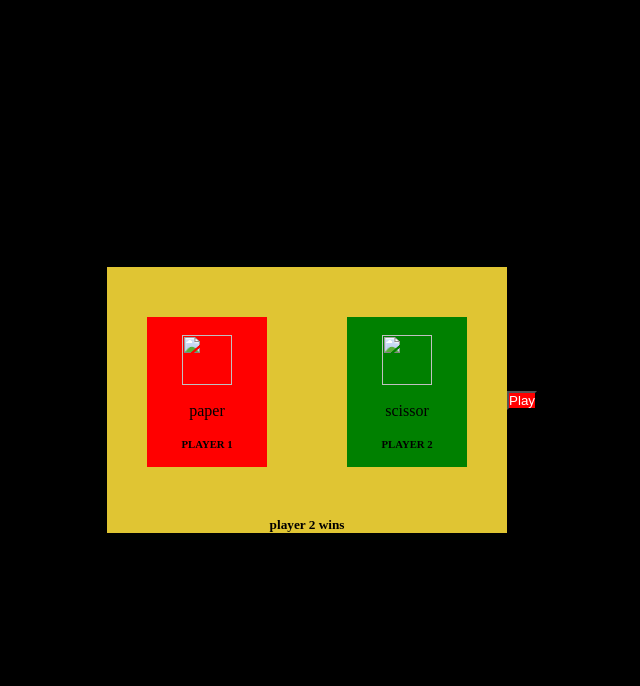
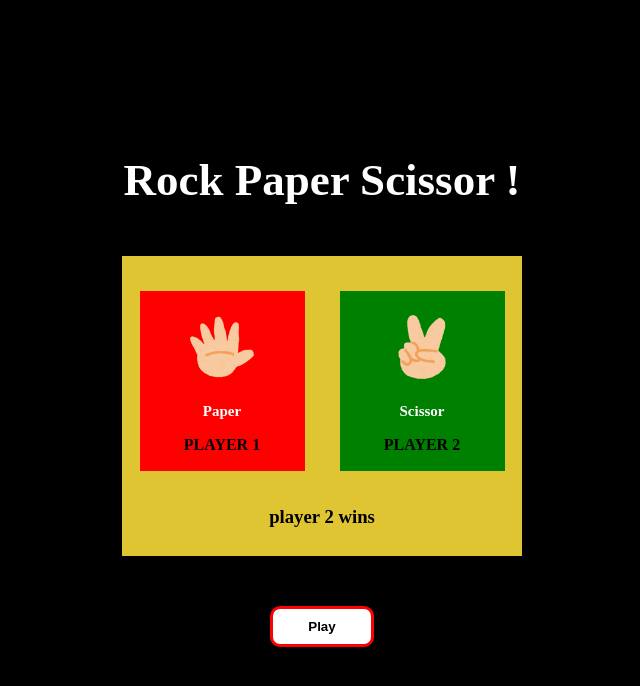
Before and after one commit to Devanshsood02/dom-practice-2, a plain HTML site: page index.html in a window 1280 px wide. Both pictures are taken after a click on the button "Play". Shown: the whole page, without its empty margins (318-958 px from the left). Drawn offline with Linux system fonts and the light colour scheme.

Commit message:
images bug fixed

```diff
--- a/index.html
+++ b/index.html
@@ -1,14 +1,16 @@
 <!DOCTYPE html>
 <html lang="en">
+
 <head>
    <meta charset="UTF-8">
    <meta name="viewport" content="width=device-width, initial-scale=1.0">
    <title>Document</title>
    <link rel="stylesheet" href="style.css">
 </head>
+
 <body>
    <main>
-
+<h1>Rock Paper Scissor !</h1>
       <section class="wraper">
 
 
@@ -18,7 +20,7 @@
 
 
                <span id="s1">***</span>
-         <h6>PLAYER 1</h6>
+               <h4>PLAYER 1</h4>
 
 
             </div>
@@ -28,13 +30,13 @@
 
 
                <span id="s2">***</span>
-         <h6>PLAYER 2</h6>
+               <h4>PLAYER 2</h4>
 
             </div>
 
 
          </section>
-    <h5>player wins</h5>
+         <h3>player wins</h3>
 
 
       </section>
@@ -45,4 +47,5 @@
 
    <script src="script.js"></script>
 </body>
+
 </html>
--- a/script.js
+++ b/script.js
@@ -1,99 +1,130 @@
-let s1=document.querySelector('#s1');
-let s2=document.querySelector('#s2');
-let h5=document.querySelector('h5');
+let s1 = document.querySelector('#s1');
+let s2 = document.querySelector('#s2');
+let h3 = document.querySelector('h3');
 
-let left=document.querySelector('.left');
-let right=document.querySelector('.right');
-let btn=document.querySelector('.btn');
+let left = document.querySelector('.left');
+let right = document.querySelector('.right');
+let btn = document.querySelector('.btn');
 
-
-let arr=["rock","paper","scissor"];
-
-let image1=document.querySelector('#image1');
-let image2=document.querySelector('#image2');
-
-
-let images=["car.png","p.png","generated.png"];
-
-console.log(images);
-
-
-function playgame(){
-
-    let img1=Math.floor(Math.random()*arr.length);
-let img2=Math.floor(Math.random()*arr.length);
-
-let player1=arr[img1];
-// console.log(player1);
-
-let player2=arr[img2];
-// console.log(player2);
+let image1 = document.querySelector('#image1');
+let image2 = document.querySelector('#image2');
 
 
 
-// condition when both plays same
-if(player1===player2) {
 
-      h5.textContent="Draw game";
-      right.style.backgroundColor='pink';
-     left.style.backgroundColor='pink';
 
-     image1.src=`${images[player1]}`;
-      image2.src=`${images[player2]}`;
+
+// making the arrays for inputs and images to show respectively
+
+
+let arr = ["Rock", "Paper", "Scissor"];
+let images = ["./assets/rock.png", "./assets/paper.png", "./assets/scissor.png"];
+
+
+//creating a function which does all the calculation
+
+
+function playgame() {
+
+
+    // random1 and random2 stores the values for both the right and left divs -- values like index nos of---  arr array.
+
+
+    let random1 = Math.floor(Math.random() * arr.length);
+    let random2 = Math.floor(Math.random() * arr.length);
+
+
+    // now accessing the index of arr array through the values stored in random1 and random2 and storing them in player1 and player2
+    let player1 = arr[random1];
+    let player2 = arr[random2];
+
+
+
+
+    // condition when both plays same input
+
+
+
+    if (player1 === player2) {
+
+        h3.textContent = "Draw game";
+
+        right.style.backgroundColor = '#7610bfff';
+        left.style.backgroundColor = '#7610bfff';
+
 
     }
 
 
-// conditions for player2 wins
-else if(player1===arr[0] && player2===arr[1]){
+    // conditions for player2 winning
 
-    h5.textContent='player 2 wins';
-    right.style.backgroundColor='green';
-     left.style.backgroundColor='red';
-      image1.src=`${images[player1]}`;
-      image2.src=`${images[player2]}`;
+    else if (player1 === arr[0] && player2 === arr[1]) {
 
-}
-else if(player1===arr[1] && player2===arr[2]){
-
-    h5.textContent='player 2 wins';
-right.style.backgroundColor='green';
-     left.style.backgroundColor='red';
-      image1.src=`${images[player1]}`;
-      image2.src=`${images[player2]}`;
+        h3.textContent = 'player 2 wins';
+        right.style.backgroundColor = 'green';
+        left.style.backgroundColor = 'red';
 
     }
 
-else if(player1===arr[2] && player2===arr[0]){
 
-  h5.textContent='player 2 wins';
-    right.style.backgroundColor='green';
-     left.style.backgroundColor='red';
-      image1.src=`${images[player1]}`;
-      image2.src=`${images[player2]}`;
+
+    else if (player1 === arr[1] && player2 === arr[2]) {
+
+        h3.textContent = 'player 2 wins';
+        right.style.backgroundColor = 'green';
+        left.style.backgroundColor = 'red';
 
  }
 
-// condition where player 1 winsx
-else{
 
-    h5.textContent='player 1 wins';
-    right.style.backgroundColor='red';
-     left.style.backgroundColor='green';
-      image1.src=`${images[player1]}`;
-      image2.src=`${images[player2]}`;
+
+    else if (player1 === arr[2] && player2 === arr[0]) {
+
+        h3.textContent = 'player 2 wins';
+        right.style.backgroundColor = 'green';
+        left.style.backgroundColor = 'red';
+
+
     }
- s1.textContent=`${player1}`;
-     s2.textContent=`${player2}`;
-};
+
+
+
+    // condition for player 1 winnings
+
+
+    else {
+
+        h3.textContent = 'player 1 wins';
+        right.style.backgroundColor = 'red';
+        left.style.backgroundColor = 'green';
+
+    }
+
+
+
+    // using.src method to print the respective images to the respective inputs
+
+
+    image1.src = `${images[random1]}`;
+    image2.src = `${images[random2]}`;
+
+
+
+    // now putting the inputs in the span tags
+
+
+    s1.textContent = `${player1}`;
+    s2.textContent = `${player2}`;
+
+
+};  // function  playgame ends here....
 
 
 
 // button movement
 
-btn.addEventListener('click',function(){
+btn.addEventListener('click', function () {
 
     playgame();
 
-
 });
--- a/style.scss
+++ b/style.scss
@@ -10,42 +10,63 @@ body {
   width: 100%;
 }
 
-@mixin flexx($justify-content:center,$align-items:center){
- display:flex;
-    justify-content:$justify-content;
-    align-items:$align-items;
+@mixin flexx($justify-content: center, $align-items: center) {
+  display: flex;
+  justify-content: $justify-content;
+  align-items: $align-items;
 }
 
 
-@mixin insidediv(){
-display:flex;
+@mixin insidediv() {
+  display: flex;
   flex-direction: column;
   align-items: center;
 
-align-items:center;
+  align-items: center;
 }
 
 
-main{
+main {
+
+
   background-color: black;
   height: 100%;
   width: 100%;
   @include flexx;
+  flex-direction: column;
 
- section.wraper{
+
+
+  h1{
+    color: white;
+    font-size:45px;
+  }
+
+
+
+
+  section.wraper {
     display: flex;
     flex-direction: column;
     background-color: #E0C533;
+    margin:50px;
+    height: 300px;
 
 
-h5{
+    h3 {
       display: flex;
       justify-content: center;
       align-items: center;
 
     }
 
-  section.view1{
+    section.view1 {
+
+      span{
+        font-size: 15px;
+        font-weight: 550;
+        color:white;
+      }
 
       @include flexx;
       justify-content: space-around;
@@ -56,30 +77,32 @@ align-items: center;
 
 
 
- .left{
+      .left {
         @include insidediv;
-  height: 150px;
-  width: 120px;
-  background-color:#FF8B71 ;
+        height: 180px;
+        width: 165px;
+        background-color: #FF8B71;
         justify-content: space-evenly;
 
-  img{
-    height: 50px;
-    width:50px;
+        img {
+          height: 80px;
+          width: 80px;
+
         }
       }
 
- .right{
+      .right {
         @include insidediv;
         justify-content: space-evenly;
-  height: 150px;
-  width: 120px;
-  background-color:#87E089;
+        height: 180px;
+        width: 165px;
+        background-color: #87E089;
 
 
-    img{
-    height: 50px;
-    width:50px;
+        img {
+          height: 80px;
+          width: 80px;
+
         }
       }
 
@@ -90,10 +113,23 @@ align-items: center;
   }
 
 
-button{
+  button {
     display: flex;
     flex-direction: column;
-  color: white;
+    color: black;
+    background-color:white;
+    padding: 10px 35px;
+    border:3px solid red;
+    border-radius: 10px;
+    font-weight: 600;
+    cursor: pointer;
+
+  }
+
+
+  button:hover{
+     scale:1.1;
+     color:white;
      background-color: red;
   }
 }
```
Also changed, not shown: assets/car.png (deleted), assets/generated.png (deleted), assets/p.png (deleted), assets/paper.png (added), assets/rock.png (added), assets/scissor.png (added), style.css, 1 other file. Lines whose indentation alone changed are shown as unchanged.
